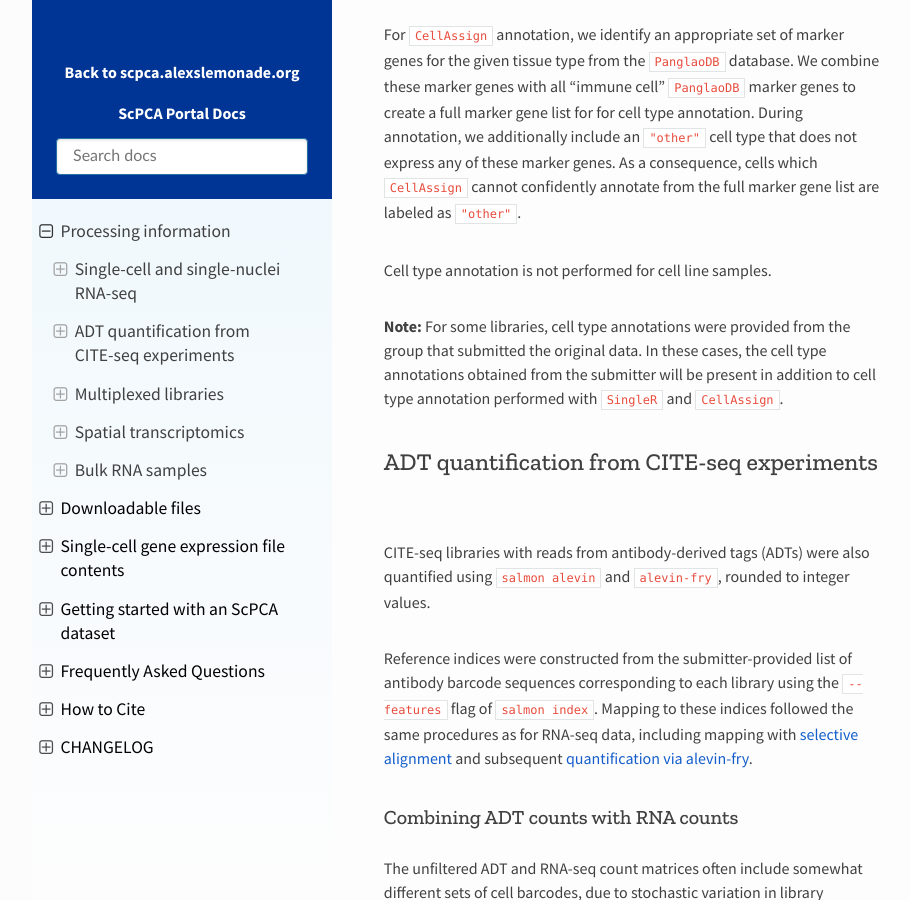
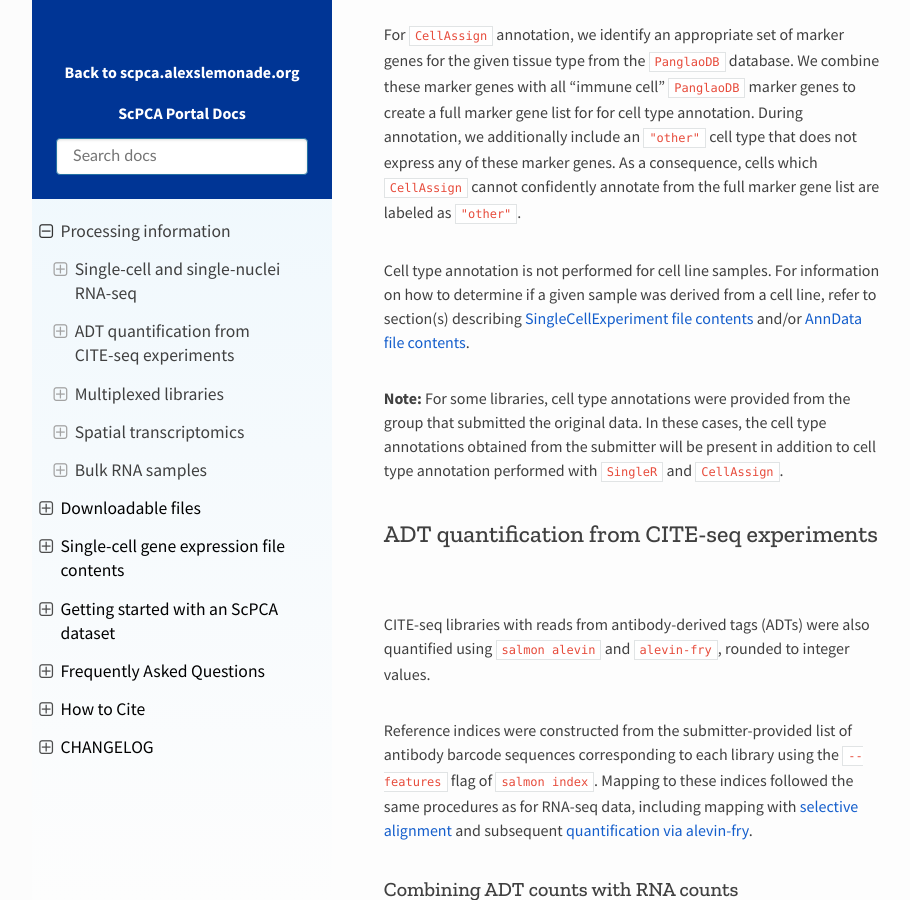
Before and after one commit to DongzeHE/scpca-docs, a Sphinx documentation site: the page built from docs/processing_information.md, in a window 1280 px wide and 900 px high, scrolled down 3248 px. Shown: the whole window, without its empty margins (158-1068 px from the left). Built offline with Sphinx 7.4.7 and the Read the Docs theme 2.0.0, drawn with Linux system fonts in a browser that asks for light colours.

Commit message:
tell the people how they can determine if their sample is a cell line

```diff
--- a/docs/processing_information.md
+++ b/docs/processing_information.md
@@ -85,6 +85,7 @@ During annotation, we additionally include an `"other"` cell type that does not
 As a consequence, cells which `CellAssign` cannot confidently annotate from the full marker gene list are labeled as `"other"`.
 
 Cell type annotation is not performed for cell line samples.
+For information on how to determine if a given sample was derived from a cell line, refer to section(s) describing {ref}`SingleCellExperiment file contents <sce_file_contents:singlecellexperiment sample metadata>` and/or {ref}`AnnData file contents <sce_file_contents:anndata cell metrics>`.
 
 **Note:** For some libraries, cell type annotations were provided from the group that submitted the original data.
 In these cases, the cell type annotations obtained from the submitter will be present in addition to cell type annotation performed with `SingleR` and `CellAssign`.
@@ -146,7 +147,7 @@ For multiplex libraries where bulk RNA-seq data is available for the individual
 - Cell genotypes were used to call sample of origin with [`vireo`](https://vireosnp.readthedocs.io) ([Huang _et al._ 2019](https://doi.org/10.1186/s13059-019-1865-2))
 
 The genetic demultiplexing calls are reported alongside HTO demultiplexing results for each library, but we again do not separate the individual samples.
-For information on where the demultiplexing calls can be found, see {ref}`the section on demultiplexing results in the  SingleCellExperiment file contents. <sce_file_contents:demultiplexing results>`
+For information on where the demultiplexing calls can be found, see {ref}`the section on demultiplexing results in the SingleCellExperiment file contents. <sce_file_contents:demultiplexing results>`
 
 
 ## Spatial transcriptomics
```
